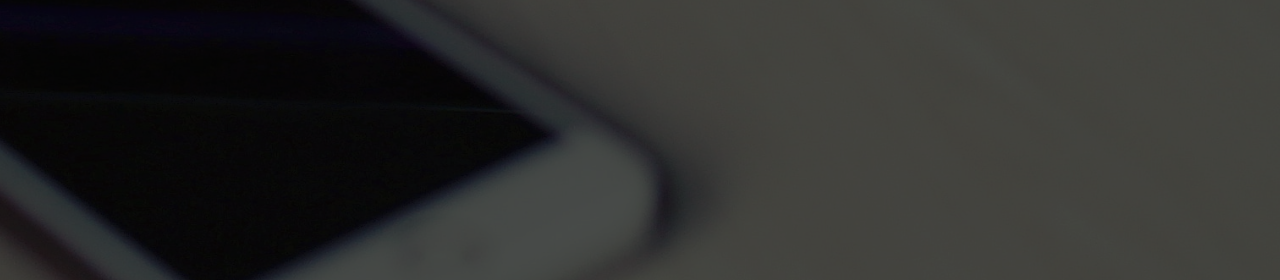
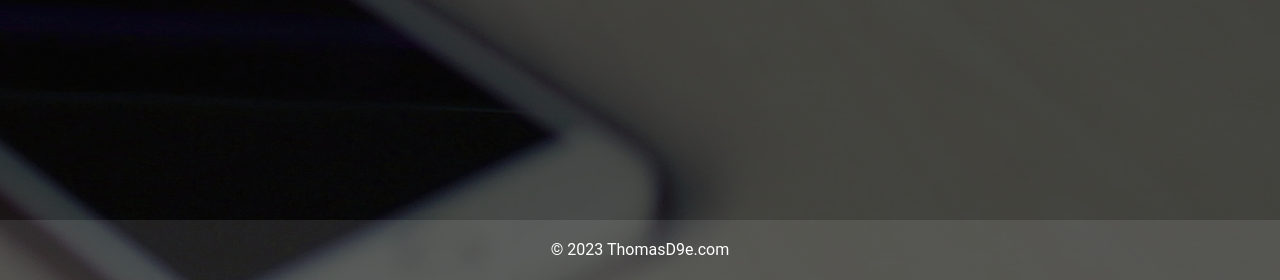
Before and after one commit to tdwebdesign/thomasd9e, a Django app: template website/templates/index.html in a window 1280 px wide. Shown: the part 2320-2600 px from the top of the page. Run offline with Django 4.2, Linux system fonts and the light colour scheme; the template is opened without the code that fills it, so the values that code supplies are empty.

Commit message:
Created base.html template, edited index and css

```diff
--- a/website/static/website/index.css
+++ b/website/static/website/index.css
@@ -150,3 +150,23 @@ section > div p {
     color: #fff;
     font-size: 1 em;
 }
+
+/* Set styles for the footer */
+footer {
+    background-color: transparent; /* Set the background of the footer to be transparent */
+    position: fixed; /* Use relative positioning to control footer placement */
+    bottom: 0; /* Position the footer at the bottom of the viewport */
+    left: 0; /* Align the footer to the left */
+    right: 0; /* Align the footer to the right */
+    text-align: center; /* Center the text horizontally */
+    z-index: 100;
+}
+
+#footer-content {
+    background-color: rgba(255, 255, 255, 0.1);
+    display: flex;
+    justify-content: space-around;
+    align-items: center;
+    height: 60px;
+    color: #fff;
+}
--- /dev/null
+++ b/website/templates/base.html
@@ -0,0 +1,33 @@
+<!DOCTYPE html>
+<html lang="en">
+<head>
+    {% load static %}
+    <meta charset="UTF-8">
+    <meta name="viewport" content="width=device-width, initial-scale=1.0">
+    <link rel="icon" href="{% static 'website/favicon.ico' %}">
+    <link rel="stylesheet" href="{% static 'website/index.css' %}">
+    <title>{% block title %}Your Website Title{% endblock %}</title>
+</head>
+<body>
+    <header>
+        <nav>
+            <ul>
+                <li><a href="{% url 'index' %}">Home</a></li>
+                <li><a href="{% url 'cfb_assistant' %}">Projects</a></li>
+                <li><a href="https://github.com/tdwebdesign/thomasd9e">Github</a></li>
+                <li><a href="">Contact</a></li>
+            </ul>
+        </nav>
+    </header>
+
+    <main>
+        {% block content %}{% endblock %}
+    </main>
+
+    <footer>
+        <div id="footer-content">
+            <p>© 2023 ThomasD9e.com</p>
+        </div>
+    </footer>
+</body>
+</html>
--- a/website/templates/index.html
+++ b/website/templates/index.html
@@ -1,25 +1,8 @@
-<!DOCTYPE html>
-<html>
-<head>
-    {% load static %}
-    <title>Home - Thomas D9e</title>
-    <meta charset="utf-8">
-    <meta name="viewport" content="width=device-width, initial-scale=1">
-    <link rel="icon" href="{% static 'website/favicon.ico' %}">
-    <link rel="stylesheet" href="{% static 'website/index.css' %}">
-</head>
-<body>
-    <header>
-        <nav>
-            <ul>
-                <li><a href="{% url 'index' %}">Home</a></li>
-                <li><a href="{% url 'cfb_assistant' %}">CFB Assistant</a></li>
-                <li><a href="https://github.com/tdwebdesign/thomasd9e">Github</a></li>
-                <li><a href="">Contact</a></li>
-            </ul>
-        </nav>
-    </header>
-    <main>
+{% extends 'base.html' %}
+
+{% block title %}Home - ThomasD9e{% endblock %}
+
+{% block content %}
 <section id="webApp">
     <div>
         <h2>Build Web Apps</h2>
@@ -44,6 +27,4 @@
         <p>I have a strong mathematical background that enables me to understand how machine learning algorithms work, and experience in getting and cleaning data, exploratory data analysis, feature engineering, model selection, hyperparameter tuning, and model evaluation. I am proficient in Python-based machine learning libraries such as Scikit-learn, TensorFlow, and Keras. I have experience with both supervised and unsupervised learning, and have applied machine learning techniques in natural language processing and computer vision applications.</p>
     </div>
 </section>
-    </main>
-</body>
-</html>
+{% endblock %}
```
Lines whose indentation alone changed are shown as unchanged.
